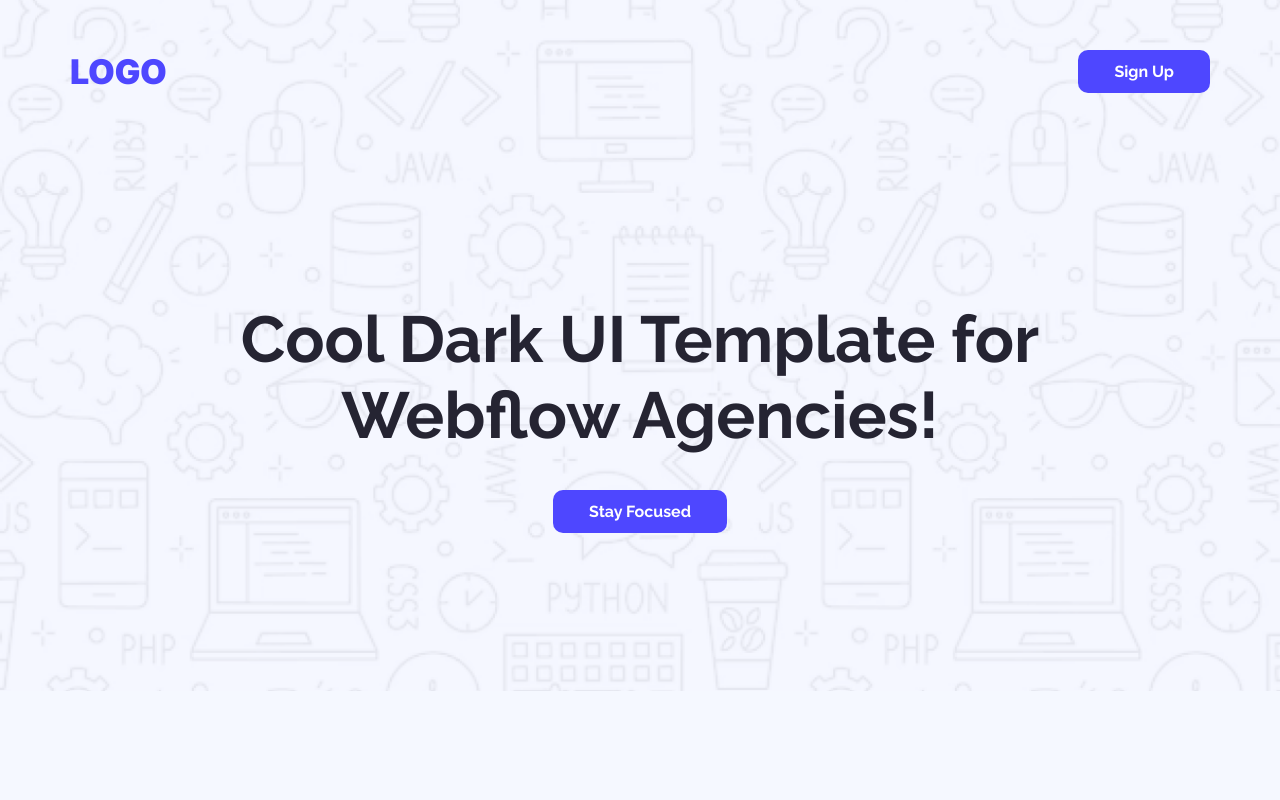
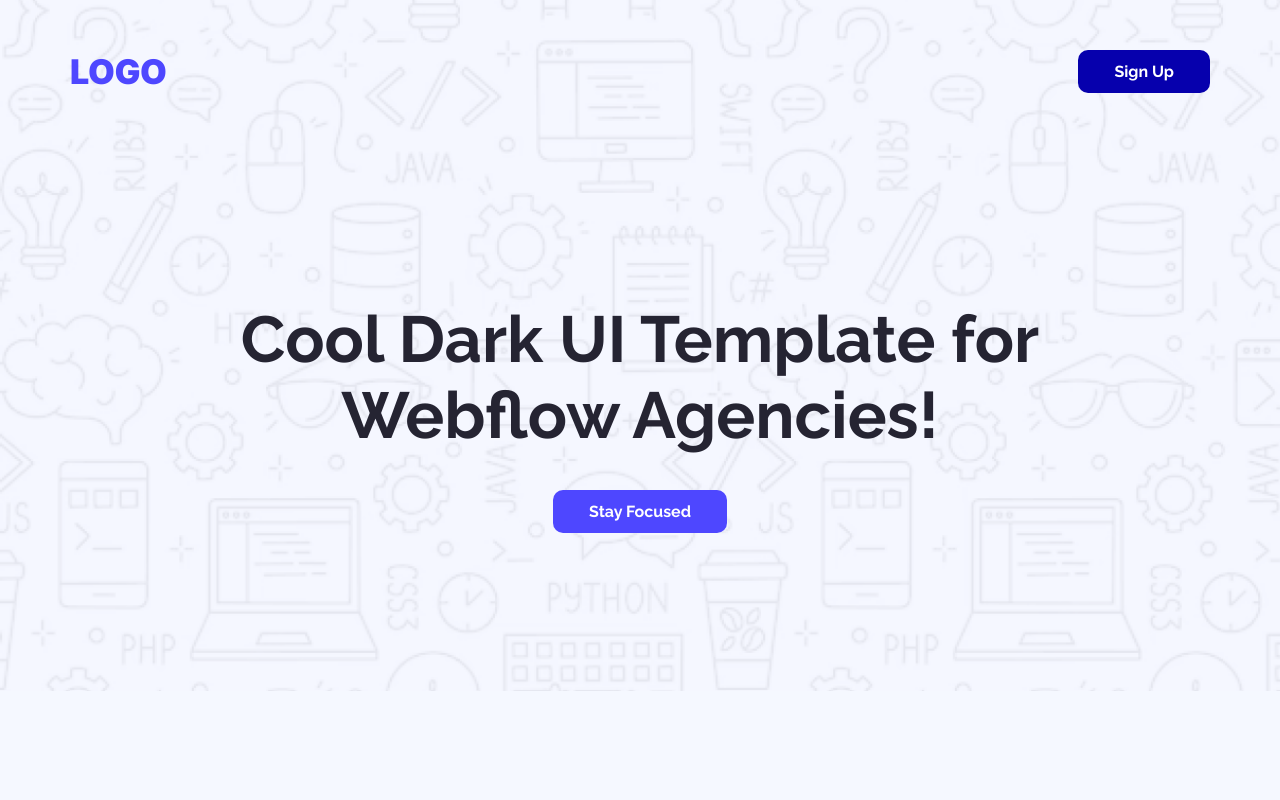
Before and after one commit to kamrulhasan7/ASSIGNMENT-001, a plain HTML site: page index.html in a window 1280 px wide. In both pictures the pointer is over the button "Sign Up". Shown: the top 800 px of the page. Drawn offline with Linux system fonts and the light colour scheme.

Commit message:
hover effect added

```diff
--- a/style/style.css
+++ b/style/style.css
@@ -58,6 +58,12 @@ nav {
     color: var(--whiteColor);
     border: none;
     cursor: pointer;
+    transition: all .5s;
+}
+
+/* all btn hover effect */
+.btn:hover{
+    background: #0600ad;
 }
 
 
@@ -343,6 +349,7 @@ footer {
     font-weight: 900;
     font-family: "Inter";
     color: var(--primaryColor);
+    margin-bottom: 8px;
 }
 
 .footer_container p {
```
